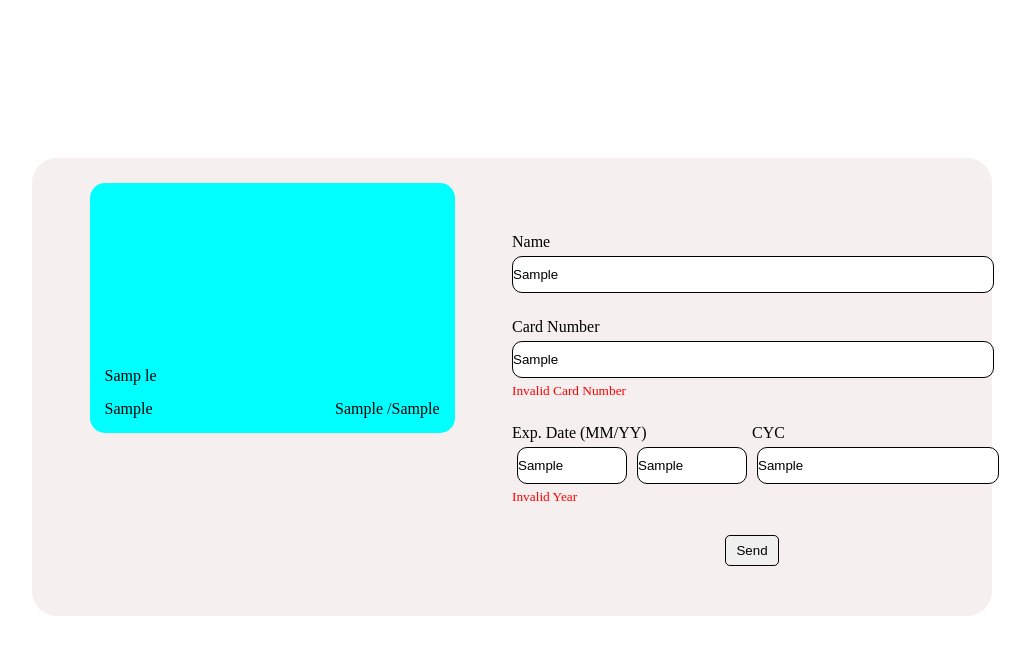
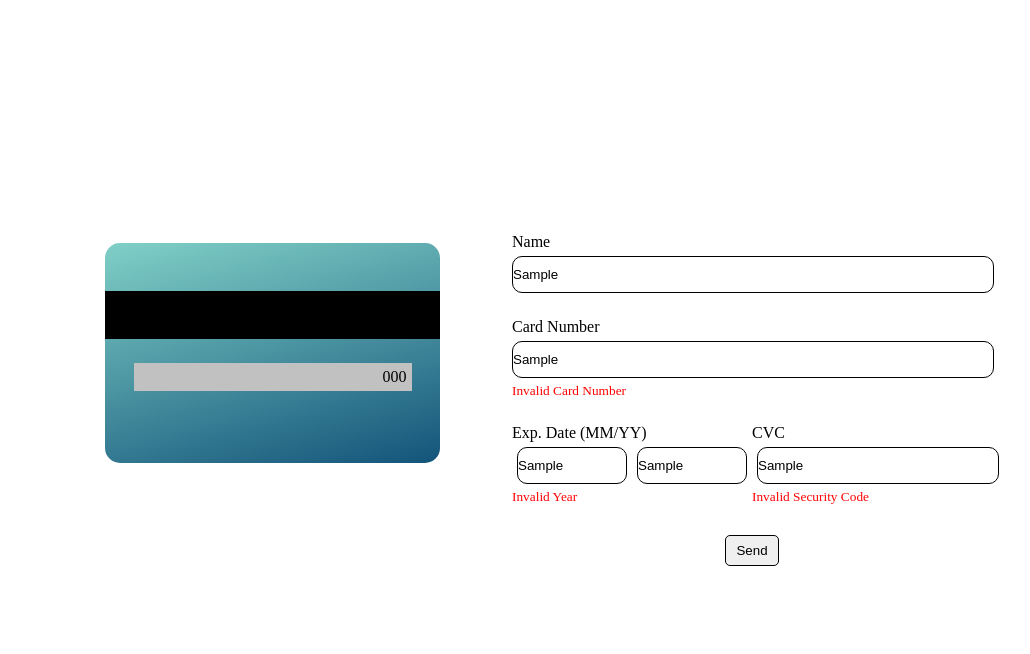
Before and after one commit to Zahra13s/Interactive-card-Details-form, a plain HTML site: page index.html in a window 1280 px wide. Both pictures are taken after typing "Sample", "Sample", "Sample", "Sample", "Sample" into the empty fields and a click on the button "Send". Shown: the whole page, without its empty margins (128-1158 px from the left). Drawn offline with Linux system fonts and the light colour scheme; some packages are replaced by stand-ins of ours; a script that the page names is missing.

Commit message:
validations part 2 and style manage

```diff
--- a/app.js
+++ b/app.js
@@ -1,50 +1,114 @@
+//month and date formats
+let month = ["01", "02", "03", "04", "05", "06", "07", "08", "09", "10", "11", "12"]
+let date = new Date();
+let year = date.getFullYear().toString().substring(2, 4);
+
+// inouts and others select
 let userName = document.querySelector("#name");
 let number = document.querySelector("#number");
 let mm = document.querySelector("#mm");
 let yy = document.querySelector("#yy");
 let code = document.querySelector("#code");
 let add = document.querySelector("#add");
+let flipCard = document.querySelector("#flip-card")
+
+
+//validations select
 let numberValidation = document.querySelector("#number-validation")
-let yearValidation = document.querySelector("#year-validation")
-let monthValidation = document.querySelector("#month-validation")
+let expValidation = document.querySelector("#exp-validation")
+let dateValidation = document.querySelector("#date-validation")
+let codeValidation = document.querySelector("#code-validation")
+
+//display select
 let numDisplay = document.querySelector("#num-display");
 let nameDisplay = document.querySelector("#name-display");
 let monthDisplay = document.querySelector("#month-display");
 let yearDisplay = document.querySelector("#year-display");
-let month = ["01", "02", "03", "04", "05", "06", "07", "08", "09", "10", "11", "12"]
+let codeDisplay = document.querySelector("#code-display");
 
-let date = new Date();
-let year = date.getFullYear().toString().substring(2,4);
+//making flips the card based on input focus stage
+userName.addEventListener("focus", unflip)
+number.addEventListener("focus", unflip)
+mm.addEventListener("focus", unflip)
+yy.addEventListener("focus", unflip)
 
-userName.addEventListener("input", () =>{
+function unflip(){
+    flipCard.classList.remove('flip');
+}
+
+code.addEventListener("focus", ()=>{
+    flipCard.classList.add('flip');
+})
+
+// changing the infos of the card based on inout stage
+//validations include
+userName.addEventListener("input", () => {
     nameDisplay.innerHTML = userName.value
 })
 
-number.addEventListener("input", ()=>{
-    numDisplay.innerHTML = number.value.slice(0,4) + " " + number.value.slice(4,8) + " " + number.value.slice(8, 12) +" " + number.value.slice(12, 16);
+number.addEventListener("input", () => {
+    if (number.value == "" || isNaN(number.value)) {
+        numberValidation.style.display = "block"
+        numDisplay.innerHTML = "**** **** **** ****"
+    } else {
+        numberValidation.style.display = "none"
+        numDisplay.innerHTML = (number.value.slice(0, 4) + " " + number.value.slice(4, 8) + " " + number.value.slice(8, 12) + " " + number.value.slice(12, 16)).padStart(16, '*');
+    }
 })
 
-mm.addEventListener("input", ()=>{
-    monthDisplay.innerHTML = mm.value;
-})
-
-yy.addEventListener("input", ()=>{
-    yearDisplay.innerHTML = yy.value;
-})
-
-function addCardDetails(event){
-    if(number.value.length != 16){
-        numberValidation.style.display = "block";
-    }
-
+mm.addEventListener("input", () => {
+    let isValidMonth = false;
     for (let i = 0; i < month.length; i++) {
-        if(mm.value != month[i]){
-            monthValidation.style.value = "block"
+        if (mm.value == month[i]) {
+            isValidMonth = true;
+            break;
         }
     }
 
-    if(yy.value.length > 2){
-        yearValidation.style.display = "block"
-        yearValidation.innerHTML = "Invalid Year"
+    if (!isValidMonth || mm.value == "") {
+        monthDisplay.innerHTML = "00"
+        dateValidation.innerHTML = "Invalid Month"
+        dateValidation.style.display = "block"
+    } else {
+        dateValidation.style.display = "none"
+        monthDisplay.innerHTML = mm.value;
+    }
+})
+
+yy.addEventListener("input", () => {
+    if (isNaN(yy.value) || yy.value == "") {
+        yearDisplay.innerHTML = "00"
+        expValidation.style.display ="none"
+        dateValidation.innerHTML = "Invalid Year"
+        dateValidation.style.display = "block"
+    } else if(yy.value < 24){
+        expValidation.style.display ="block"
+    }
+    else {
+        expValidation.style.display ="none"
+        dateValidation.style.display = "none"
+        yearDisplay.innerHTML = yy.value;
+    }
+})
+
+code.addEventListener("input", () => {
+    if (isNaN(code.value) || code.value == "") {
+        codeDisplay.innerHTML = "000"
+        codeValidation.style.display = "block"
+    } else {
+        codeValidation.style.display = "none"
+        codeDisplay.innerHTML = code.value.padStart(3, '0');
+    }
+})
+
+function addCardDetails(event) {
+    if (number.value.length != 16) {
+        numberValidation.style.display = "block";
+    }else{
+        Swal.fire({
+            icon: 'success',
+            title: 'Successfully Added',
+            text: 'Your card has been saved successfully',
+        });
     }
 }
--- a/index.html
+++ b/index.html
@@ -9,13 +9,25 @@
   <body>
     <div class="container">
       <div class="card-container">
-        <div class="card">
-          <div class="card-number" id="num-display">XXXX XXXX XXXX XXXX</div>
+        <div class="card" id="flip-card">
+          <div class="card-front">
+            <img src="mastercard.png" alt="" class="card-logo">
+            <img src="chip.png" alt="" class="card-chip">
+            <div class="card-number" id="num-display">**** **** **** ****</div>
             <div class="infos">
               <div class="card-name" id="name-display">John Doe</div>
               <div class="card-exp" id="exp-display">
                 <span id="month-display">00</span>
-              /<span id="year-display">00</span></div>
+                /<span id="year-display">00</span>
+              </div>
+            </div>
+          </div>
+
+          <div class="card-back">
+            <div class="strip"></div>
+            <div class="security"><span id="code-display">000</span></div>
+            <small id="security-validation">Invalid Code</small>
+            <div class="lines"></div>
           </div>
         </div>
       </div>
@@ -29,7 +41,7 @@
           <!-- number -->
           <div class="number">
             <label for="">Card Number</label>
-            <input type="text" id="number" maxlength="19"/>
+            <input type="text" id="number" maxlength="16" minlength="16"/>
             <small id="number-validation">Invalid Card Number</small>
           </div>
           <!-- date and security code -->
@@ -39,27 +51,30 @@
               <div class="month">
                 <label for="">Exp. Date (MM/YY)</label>
                 <div class="mm-yy">
-                  <input type="text" id="mm" maxlength="2"/>
-                  <input type="text" id="yy" maxlength="2"/>
-
+                  <input type="text" id="mm" maxlength="2" />
+                  <input type="text" id="yy" maxlength="2" />
                 </div>
-                <small id="month-validation">Invalid Month</small>
-                <small id="year-validation">Expired Card</small>
+                <small id="date-validation">Invalid Month</small>
+                <small id="exp-validation">Expired Card</small>
               </div>
             </div>
             <!-- security code -->
             <div class="code">
-              <label for="">CYC</label>
-              <input type="text" id="code" maxlength="3">
+              <label for="">CVC</label>
+              <input type="text" id="code" maxlength="3" />
+              <small id="code-validation">Invalid Security Code</small>
             </div>
           </div>
           <!-- button -->
           <div class="button">
-            <button id="submit" id="add" onclick="addCardDetails()">Send</button>
+            <button id="submit" id="add" onclick="addCardDetails()">
+              Send
+            </button>
           </div>
         </div>
       </div>
     </div>
   </body>
+  <script src="https://cdn.jsdelivr.net/npm/sweetalert2@11"></script>
   <script src="app.js"></script>
 </html>
--- a/style.css
+++ b/style.css
@@ -6,45 +6,84 @@ body{
 .container{
     width: 75vw;
     display: flex;
-    background-color: #bc8f8f25;
     border-radius: 25px;
     flex-wrap: wrap;
     margin-top: 150px;
 }
 
 .card-container,
-.card-infos{
+.card-infos {
     flex: 1;
 }
 
-.card-container{
+.card-container {
     display: flex;
     justify-content: center;
 }
 
-.card-infos{
+.card-infos {
     padding: 15px;
     display: flex;
     justify-content: center;
 }
 
-.card-infos{
+.card-infos {
     padding: 50px 0px;
 }
 
-.card{
+.card-logo{
+    position: absolute;
+    width: 50px;
+    top: 25px;
+    right: 15px;
+}
+
+.card-chip{
+    position: absolute;
+    width: 50px;
+    left: 25px;
+    top: 75px;
+}
+
+.card {
     width: 335px;
     height: 220px;
-    margin-top: 25px;
+    margin-top: 85px;
     border-radius: 15px;
-    background-color: aqua;
+    background: linear-gradient(15deg, #13547a 0%, #80d0c7 100%);
+    position: relative;
+    transform-style: preserve-3d;
+    transition: transform 0.6s ease;
+}
+
+.card-front,
+.card-back {
+    position: absolute;
+    width: 100%;
+    height: 100%;
+    -webkit-backface-visibility: hidden;
+    backface-visibility: hidden;
+}
+
+.card.flip {
+    transform: rotateY(180deg);
+}
+
+
+.card-back {
     display: flex;
     flex-direction: column;
-    justify-content: end;
-    padding: 15px;
+    align-items: center;
+    transform: rotateY(180deg);
 }
 
-.card .infos{
+.card-front {
+    display: flex;
+    flex-direction: column;
+    justify-content: flex-end;
+}
+
+.card .infos {
     margin-top: 15px;
     display: flex;
     justify-content: space-between;
@@ -55,6 +94,38 @@ body{
 .date-security,
 .button{
     margin-top: 25px;
+}
+
+.card-number{
+    padding-left: 10px;
+}
+
+.card-name{
+    padding-left: 10px;
+}
+
+.infos{
+    padding-bottom: 10px;
+    padding-top: 5px;
+}
+
+.card-exp{
+    padding-right: 10px;
+}
+
+.strip{
+    width: 100%;
+    height: 6vh;
+    margin-top: 6vh;
+    background-color: black;
+}
+
+.security{
+    margin-top: 3vh;
+    padding: 5px;
+    width: 80%;
+    background-color: rgb(193, 193, 193);
+    text-align: end;
 }
 
 input{
@@ -105,7 +176,7 @@ small{
     }
 
     .card{
-        margin-top: 20px;
+        margin-top: 10px;
     }
 }
 
```
Also changed, not shown: chip.png (added), mastercard.png (added). Lines whose indentation alone changed are shown as unchanged.
